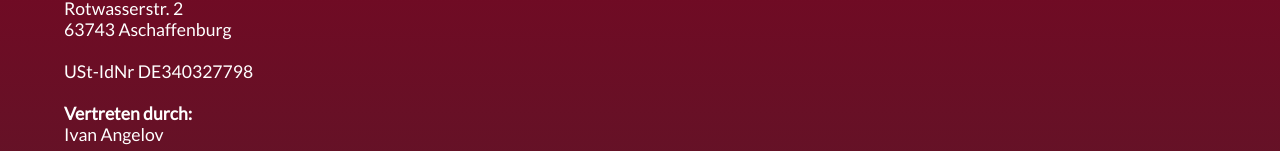
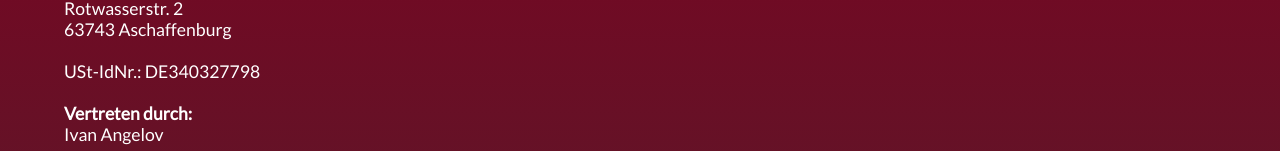
Before and after one commit to bgolemanov/etaraweb, a React (Create React App) app in the folder etara/: page /impressum in a window 1280 px wide. Shown: the part 266-417 px from the top of the page. Built offline with nearby package versions, Linux system fonts and the light colour scheme.

Commit message:
impressum fix x2

```diff
--- a/etara/src/pages/Impressum.js
+++ b/etara/src/pages/Impressum.js
@@ -13,7 +13,7 @@ function Impressum() {
                 <p>Rotwasserstr. 2</p>
                 <p>63743 Aschaffenburg</p>
                 <br />
-                <p>USt-IdNr DE340327798</p>
+                <p>USt-IdNr.: DE340327798</p>
                 <br />
                 <p><strong>Vertreten durch:</strong></p>
                 <p>Ivan Angelov</p>
```
